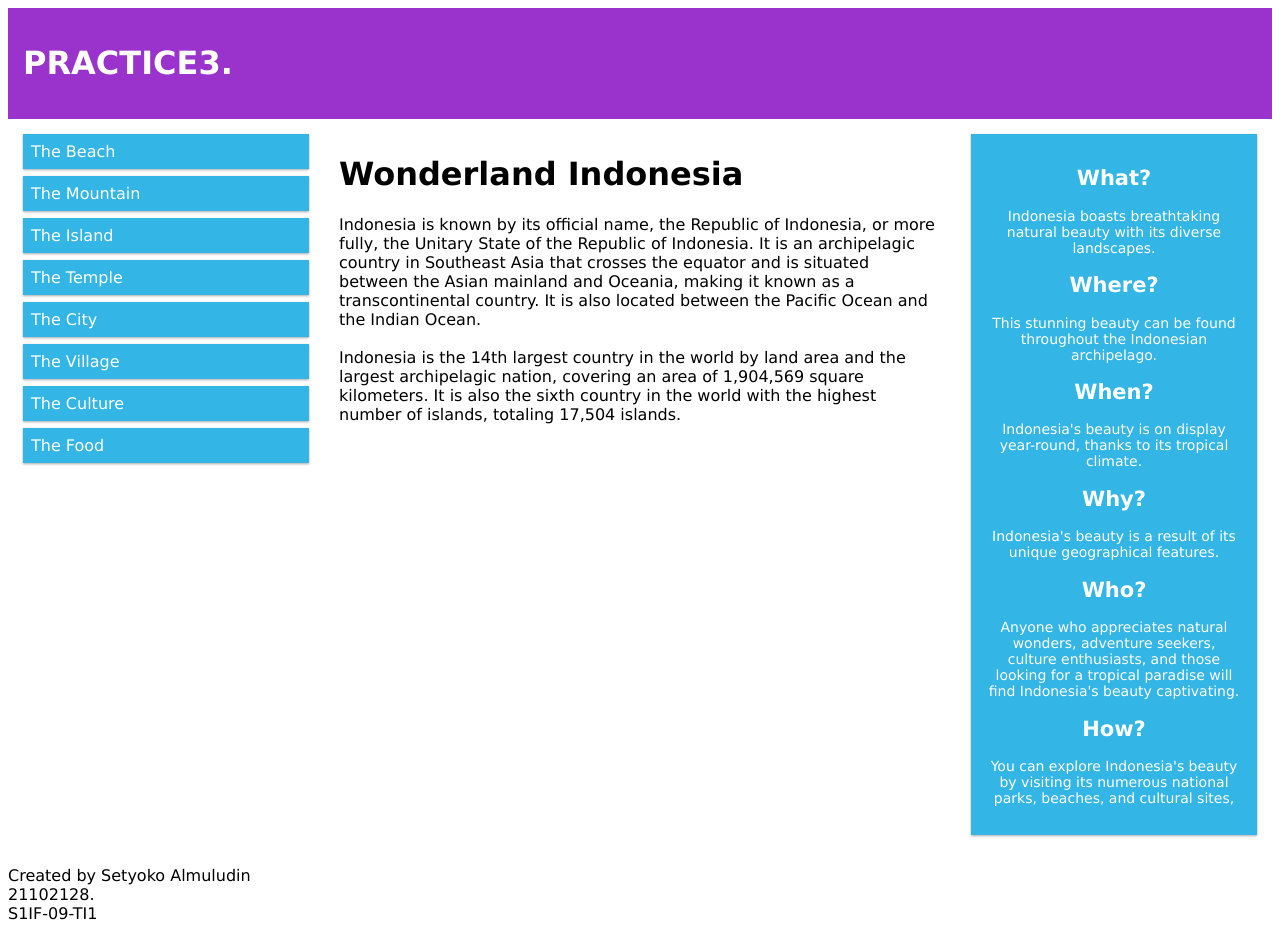
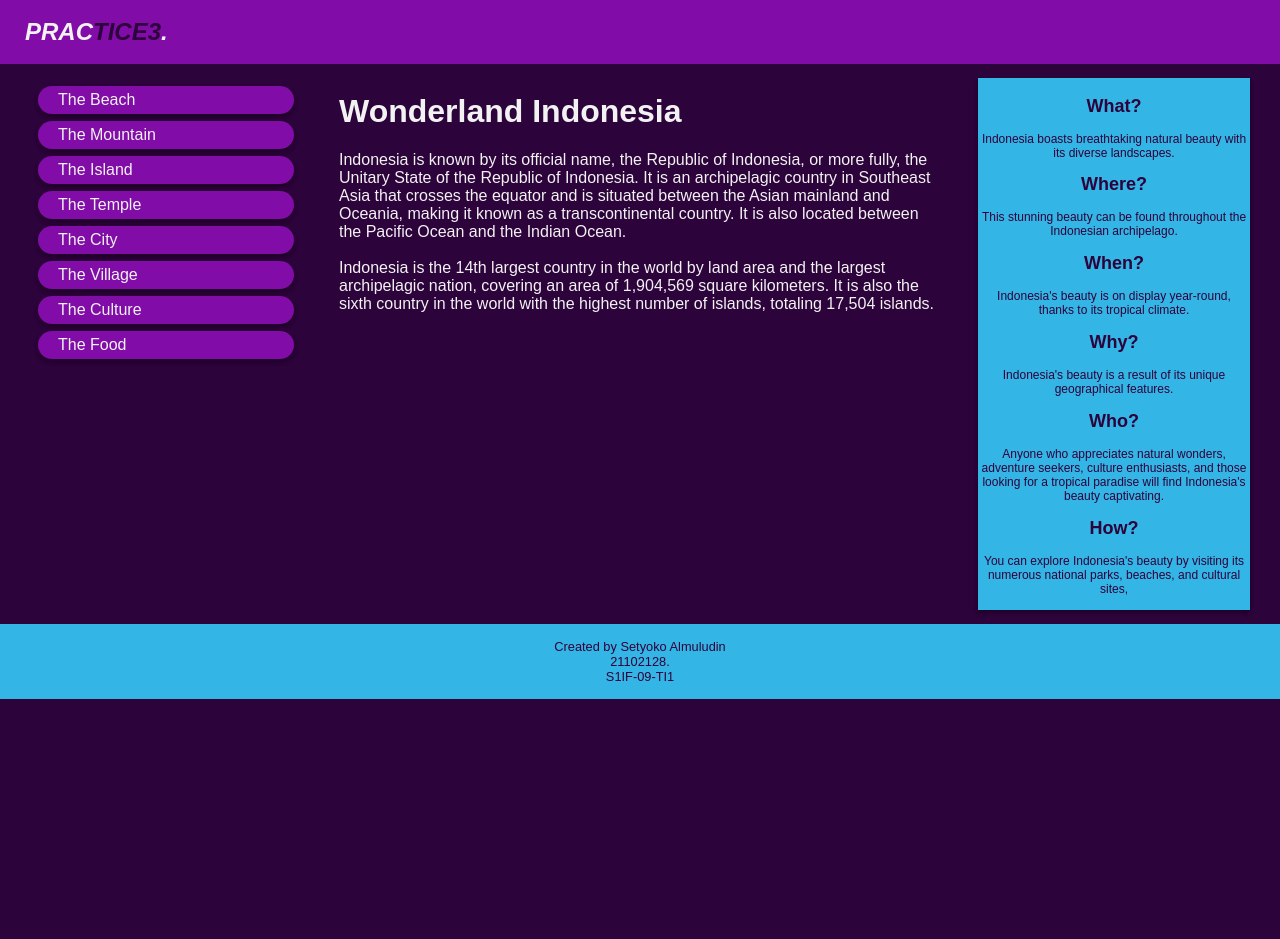
Before and after one commit to BangYOKS/practice3, a plain HTML site: page index.html in a window 1280 px wide. After the commit the page ends 800 px from the top, so only its background shows below. Drawn offline with Linux system fonts and the light colour scheme.

Commit message:
Practice3 - Pemograman web

```diff
--- a/style.css
+++ b/style.css
@@ -14,48 +14,77 @@
 }
 
 html {
-  font-family: "Lucida Sans", sans-serif;
+  font-family: "poopins", sans-serif;
+}
+
+body {
+  background-color: #2d033b;
 }
 
 .header {
-  background-color: #9933cc;
-  color: #ffffff;
-  padding: 15px;
+  background-color: #810ca8;
+  font-size: 12px;
+  font-weight: 700;
+  font-style: italic;
+  color: #f2f2f2;
+  padding: 2px;
+  padding-left: 25px;
+  margin: -8px;
+}
+
+.header span {
+  color: #2d033b;
 }
 
 .menu ul {
   list-style-type: none;
-  margin: 0;
   padding: 0;
+  margin: 15px;
 }
 
 .menu li {
-  padding: 8px;
+  padding: 5px;
+  padding-left: 20px;
   margin-bottom: 7px;
-  background-color: #33b5e5;
-  color: #ffffff;
-  box-shadow: 0 1px 3px rgba(0, 0, 0, 0.12), 0 1px 2px rgba(0, 0, 0, 0.24);
+  background-color: #810ca8;
+  color: #f2f2f2;
+  box-shadow: 0 3px 5px rgba(0, 0, 0, 0.12), 0 3px 5px rgba(0, 0, 0, 0.24);
+  border-radius: 15px;
 }
 
 .menu li:hover {
-  background-color: #0099cc;
+  background-color: #2d033b;
+}
+
+.hero h1 {
+  color: #f2f2f2;
+}
+
+.hero p {
+  color: #f2f2f2;
 }
 
 .aside {
   background-color: #33b5e5;
-  padding: 15px;
-  color: #ffffff;
+  padding: 2.5px;
+  margin: 7px;
+  color: #2d033b;
   text-align: center;
-  font-size: 14px;
-  box-shadow: 0 1px 3px rgba(0, 0, 0, 0.12), 0 1px 2px rgba(0, 0, 0, 0.24);
+  font-size: 12px;
+  box-shadow: 0 3px 5px rgba(0, 0, 0, 0.12), 0 3px 4px rgba(0, 0, 0, 0.24);
 }
 
-.footer {
-  background-color: #0099cc;
-  color: #ffffff;
+/* footer */
+footer {
+  background-color: #33b5e5;
   text-align: center;
-  font-size: 12px;
-  padding: 15px;
+  padding: 2px;
+  margin: -8px;
+}
+
+footer .credit p {
+  color: #2d033b;
+  font-size: 0.8rem;
 }
 
 /* For mobile phones: */
```
